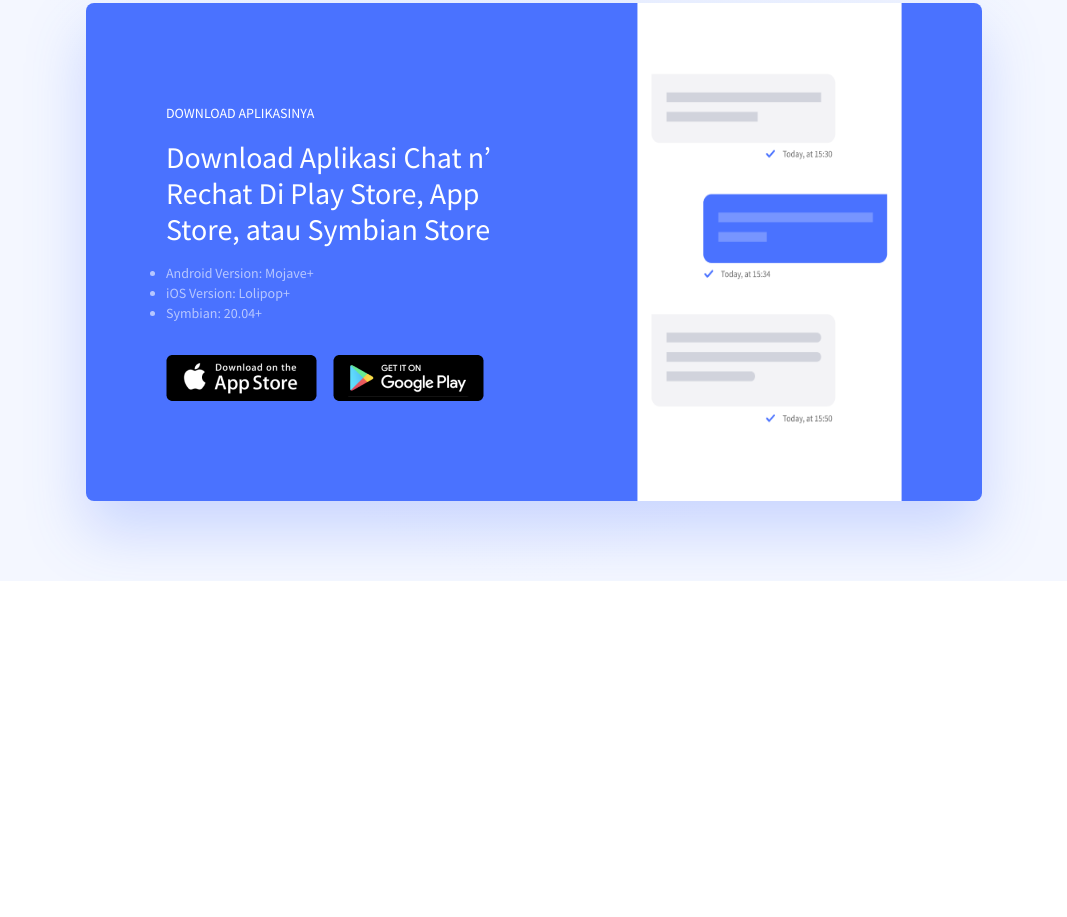
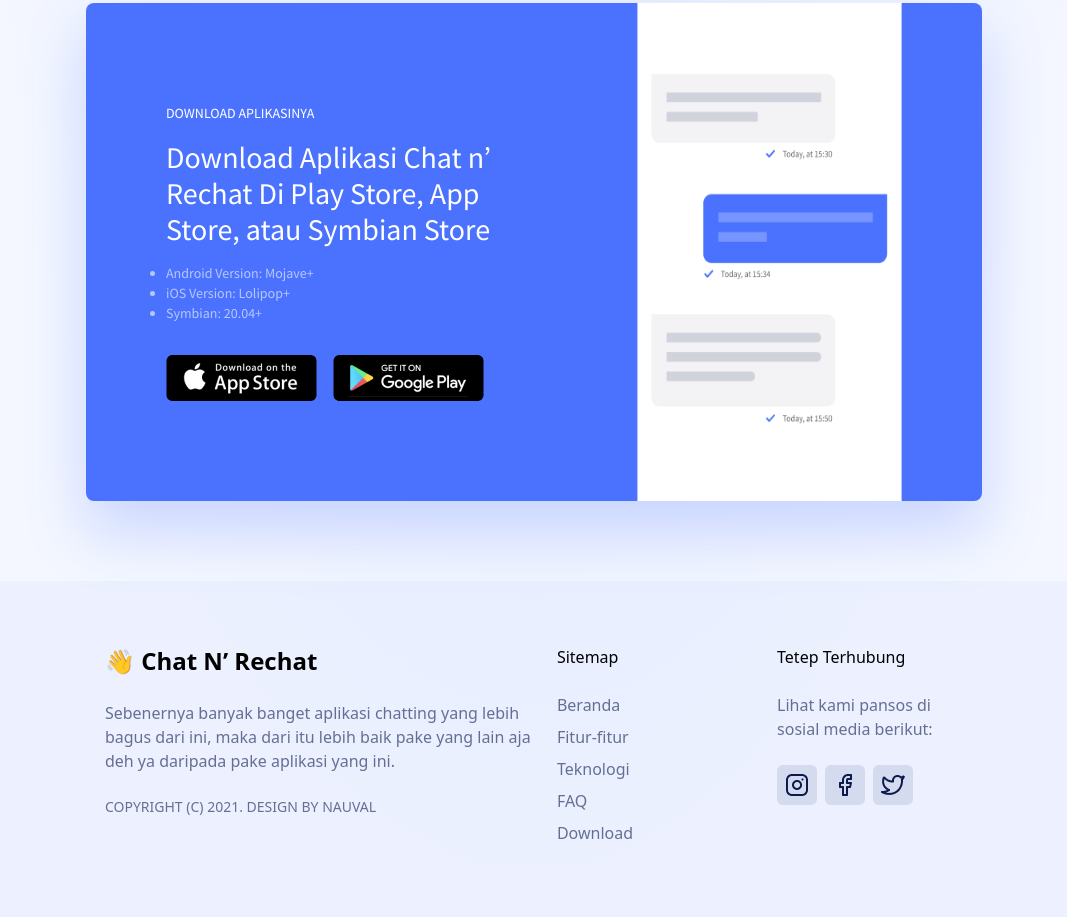
Before and after one commit to pyorin/slicing_ui, a website: page index.html in a window 1280 px wide. Shown: the part 2708-3625 px from the top of the page, without its empty margins (106-1173 px from the left). Before the commit the page ends 3289 px from the top, so only its background shows below. Drawn offline with Linux system fonts and the light colour scheme.

Commit message:
add footer

```diff
--- a/index.html
+++ b/index.html
@@ -286,6 +286,49 @@
         </div>
       </div>
     </section>
-    <section class="qna"></section>
+    <footer class="bg-primaryLight container mx-auto flex justify-center py-16">
+      <div class="w-[432px] mr-5">
+        <h1 class="text-2xl font-semibold">👋 Chat N’ Rechat</h1>
+        <p class="my-6 text-dark opacity-60">
+          Sebenernya banyak banget aplikasi chatting yang lebih bagus dari ini,
+          maka dari itu lebih baik pake yang lain aja deh ya daripada pake
+          aplikasi yang ini.
+        </p>
+        <h1 class="text-sm text-dark opacity-60">
+          COPYRIGHT (C) 2021. DESIGN BY NAUVAL
+        </h1>
+      </div>
+      <div class="mr-36">
+        <h1 class="mb-6">Sitemap</h1>
+        <ul class="text-dark opacity-60 semi-bold">
+          <li class="mb-2">
+            <a href="#">Beranda</a>
+          </li>
+          <li class="mb-2">
+            <a href="#">Fitur-fitur</a>
+          </li>
+          <li class="mb-2">
+            <a href="#">Teknologi</a>
+          </li>
+          <li class="mb-2">
+            <a href="#">FAQ</a>
+          </li>
+          <li class="mb-2">
+            <a href="#">Download</a>
+          </li>
+        </ul>
+      </div>
+      <div class="w-[186px]">
+        <h1>Tetep Terhubung</h1>
+        <p class="my-6 text-dark opacity-60">
+          Lihat kami pansos di sosial media berikut:
+        </p>
+        <div class="sosmed flex">
+          <img src="src/assets/icon/ig.png" alt="ig" class="mr-2" />
+          <img src="src/assets/icon/facebook.png" alt="fb" class="mr-2" />
+          <img src="src/assets/icon/twitter.png" alt="tw" />
+        </div>
+      </div>
+    </footer>
   </body>
 </html>
```
Also changed, not shown: src/assets/icon/facebook.png (added), src/assets/icon/ig.png (added), src/assets/icon/twitter.png (added), src/style.css.
